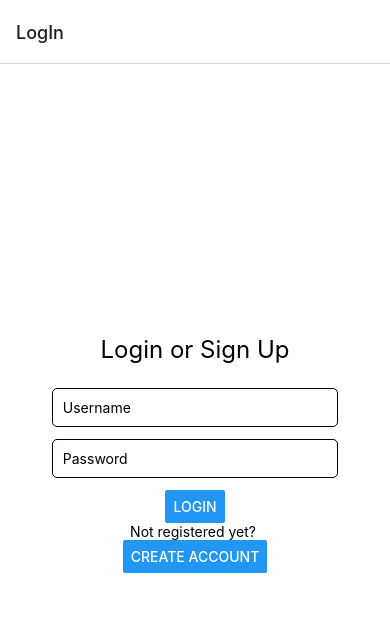
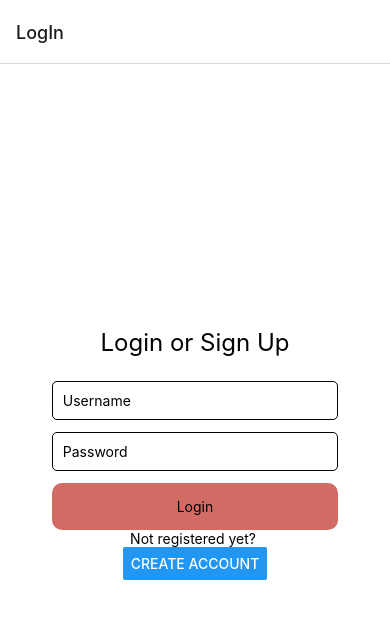
Before and after one commit to alexyan06/AccountSetting, a React Native app: screen /LogIn in a window 390 px wide. Shown: the top 618 px of the page. Built offline with nearby package versions, Linux system fonts and the light colour scheme.

Commit message:
made bbutton red and round

```diff
--- a/src/screens/LogIn.js
+++ b/src/screens/LogIn.js
@@ -1,6 +1,6 @@
 import React, { useState } from 'react';
 import { useNavigation } from "@react-navigation/native";
-import { View, Text, TextInput, Button, StyleSheet, Alert } from 'react-native';
+import { View, Text, TextInput, Button, StyleSheet, TouchableOpacity, Alert } from 'react-native';
 //export default GoogleSignInButton;
 
 //google button
@@ -90,7 +90,11 @@ export default function App() {
                 onChangeText={setPassword}
                 secureTextEntry
             />
-            <Button title="Login" onPress={handleLogin} />
+
+
+                <TouchableOpacity style={styles.loginButton} onPress={handleLogin}>
+                    <Text style={styles.buttonText}>Login</Text>
+                </TouchableOpacity>
 
             <Text>Not registered yet? </Text>
             <Button title="Create Account" onPress={handleCreate} />
@@ -120,7 +124,17 @@ const styles = StyleSheet.create({
         marginBottom: 12,
         borderRadius: 5,
     },
-    Button: {
-        color: '#ec9a9a'
+    loginButton: {
+        backgroundColor: '#d06c64',
+        width: '80%',
+        paddingVertical: 15,
+        paddingHorizontal: 30,
+        borderRadius: 10,
+    },
+
+    buttonText: {
+        textAlign: 'center'
     }
+
+
 });
```
